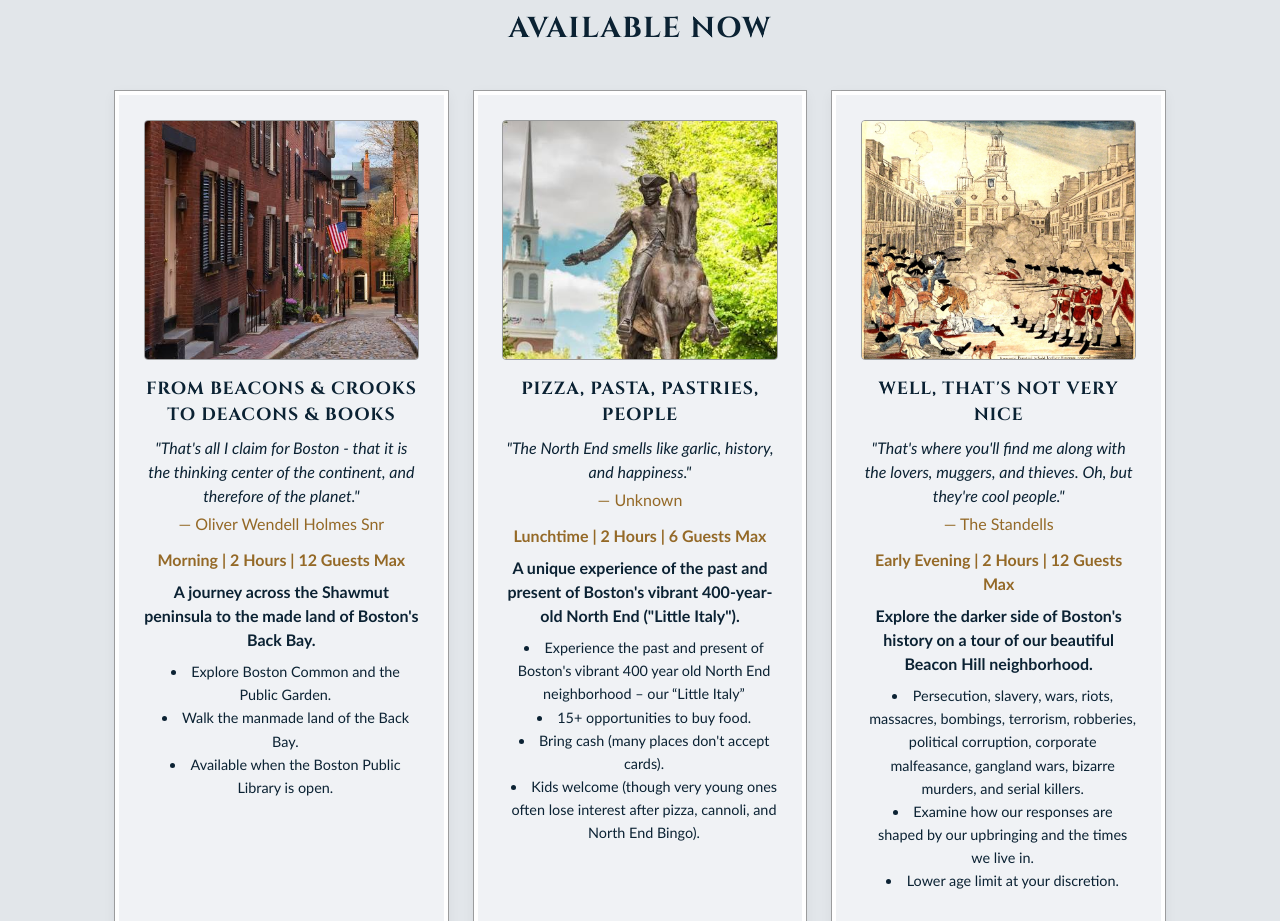
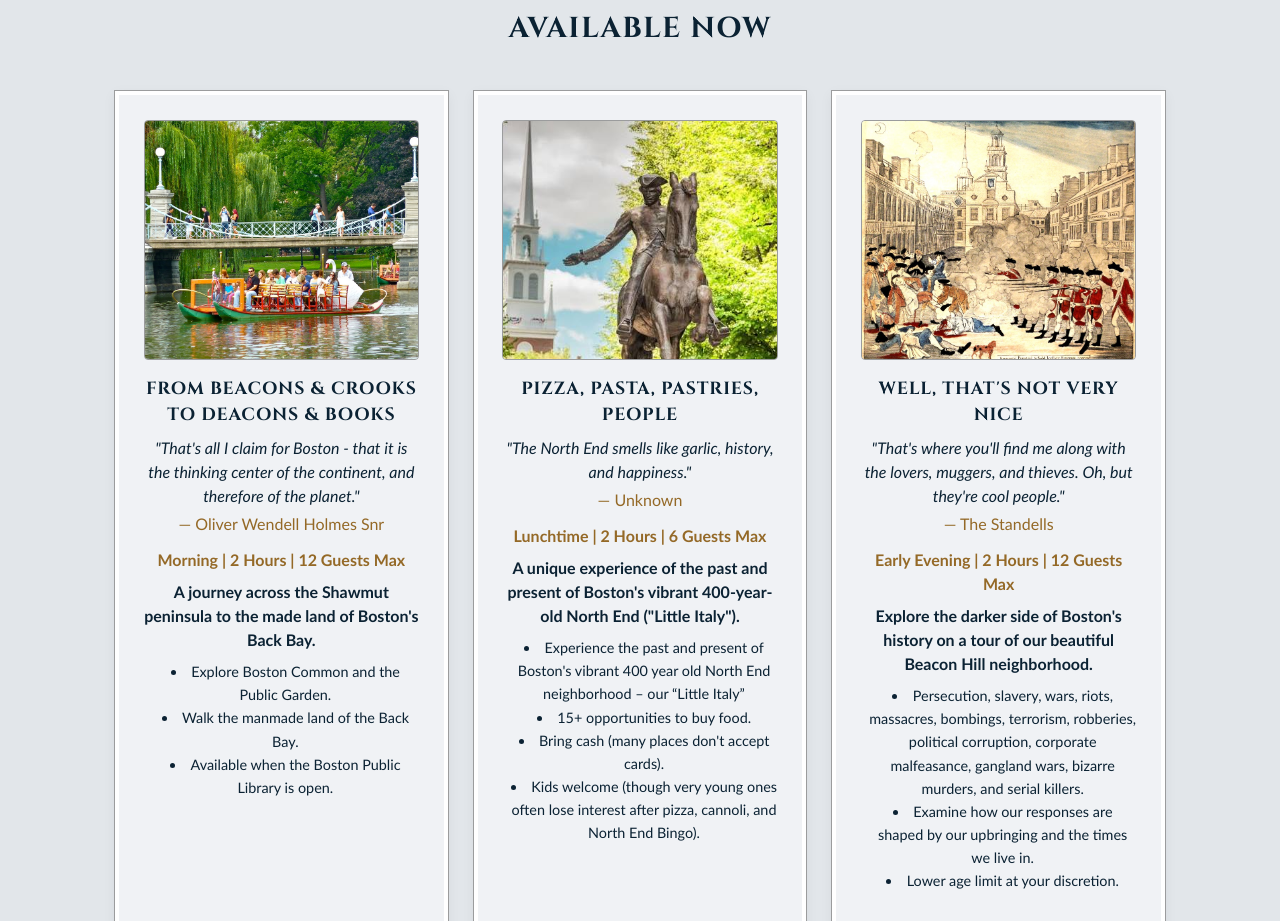
Before and after one commit to aubriesoucy/mickwebsite, an Eleventy site: page regular-tours.html in a window 1280 px wide. Shown: the part 1140-2061 px from the top of the page. Built offline with nearby package versions, Linux system fonts and the light colour scheme; Eleventy itself is replaced by a stand-in of ours; files that its build step writes are made by us from their sources.

Commit message:
swan boat

```diff
--- a/regular-tours.html
+++ b/regular-tours.html
@@ -76,7 +76,7 @@ tour4_b5: "Or... A Grand Tour that combines all three!"
       <div class="card tour-card">
         <div>
           <div class="image-hover-container">
-            <img src="{{ '/images/beacon-hill.jpg' | url }}" alt="From Beacons & Crooks Photo">
+            <img src="{{ '/images/swan-boats-boston-public-garden.jpg' | url }}" alt="From Beacons & Crooks Photo">
             <a href="{{ '/booking/' | url }}" class="overlay-button">BOOK NOW</a>
           </div>
           <h3>{{ tour1_title }}</h3>
```
Also changed, not shown: images/THOUGHT-PROVOKING TOURS.png (added), images/swan-boats-boston-public-garden.jpg (added).
